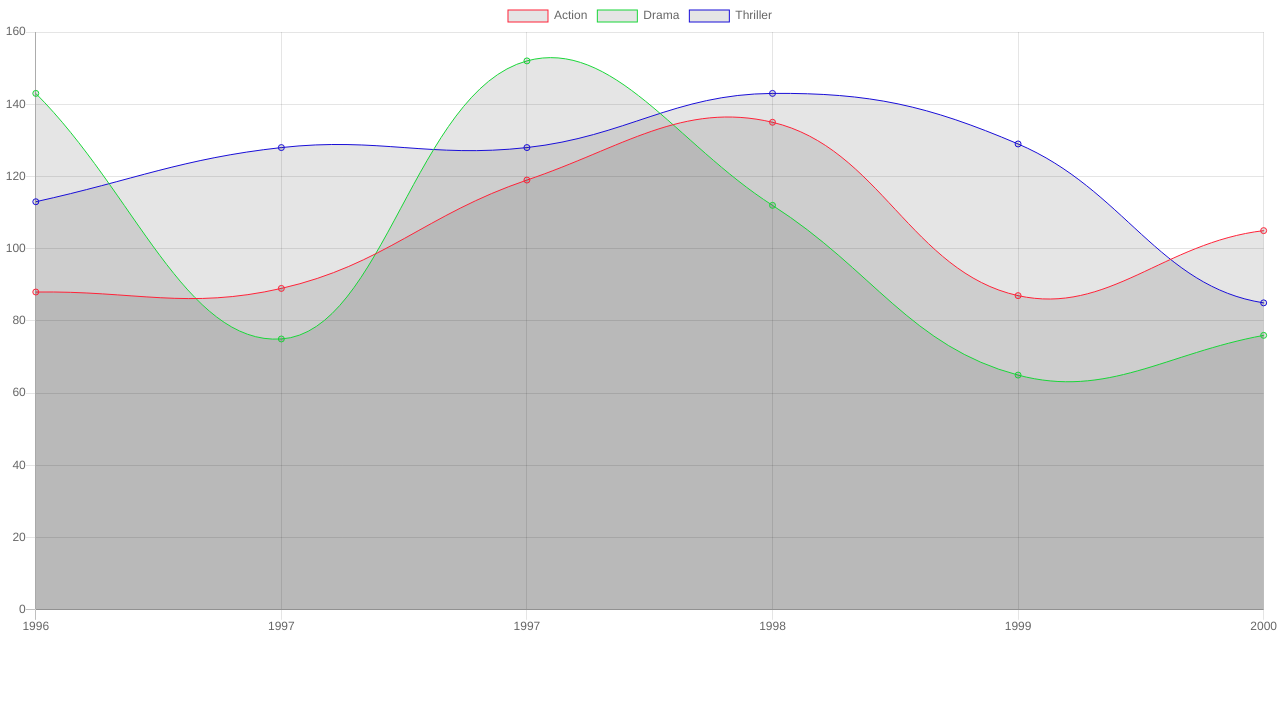
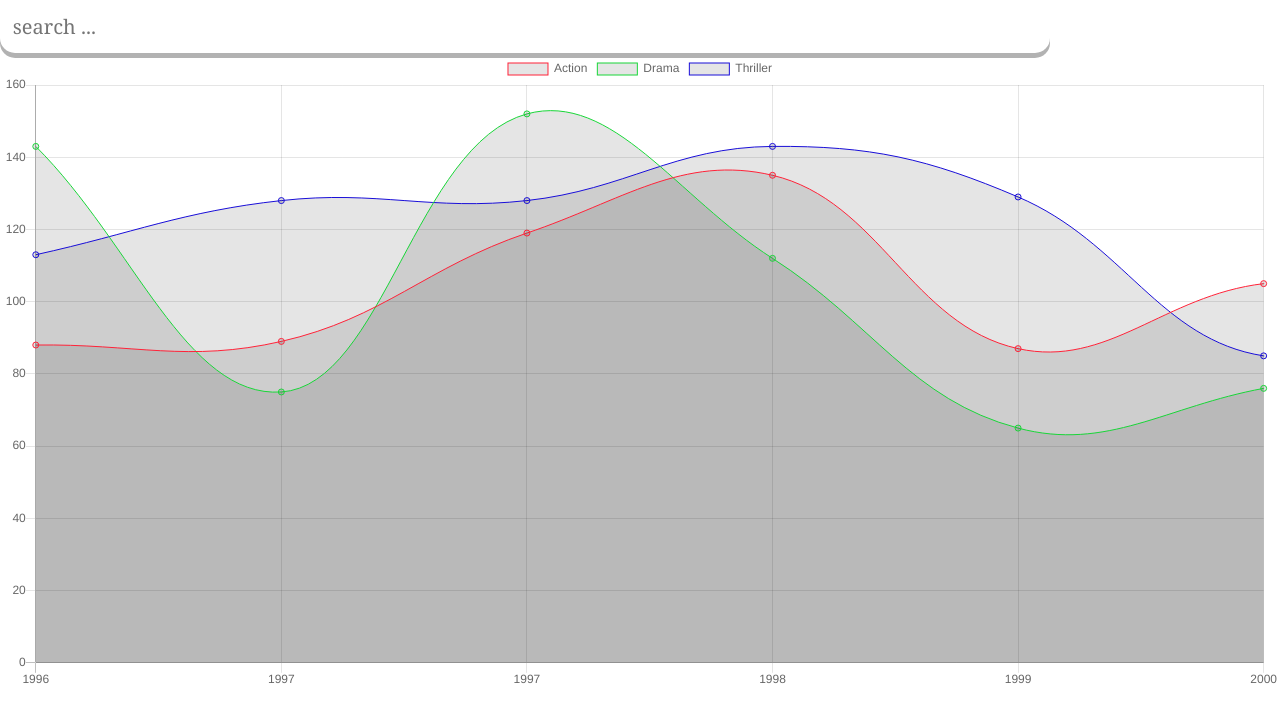
Before and after one commit to Hack-Your-Own-Holmes/word-trends, a React (Create React App) app in the folder frontend/: page / in a window 1280 px wide. Shown: the top 722 px of the page. Built offline with nearby package versions, Linux system fonts and the light colour scheme.

Commit message:
SearchBar

```diff
--- a/frontend/src/App.js
+++ b/frontend/src/App.js
@@ -1,14 +1,16 @@
 import React from "react";
 // import logo from "./logo.svg";
 import LineChart from "./components/LineChart";
+import SearchBar from "./components/SearchBar";
 import "./App.css";
 
 function App() {
-	return (
-		<div className='App'>
-			<LineChart />
-		</div>
-	);
+  return (
+    <div className="App">
+      <SearchBar />
+      <LineChart />
+    </div>
+  );
 }
 
 export default App;
--- /dev/null
+++ b/frontend/src/SearchBar.css
@@ -0,0 +1,29 @@
+* {
+  font-family: Georgia, "Times New Roman", Times, serif;
+}
+
+.search-box {
+  width: 100%;
+  margin: 0 0 75;
+}
+
+.search-box .search-bar {
+  display: block;
+  width: 80%;
+  padding: 1%;
+  border: none;
+  outline: none;
+
+  border-radius: 0px 0px 15px 15px;
+
+  box-shadow: 0px 5px rgba(0, 0, 0, 0.3);
+
+  color: #31313133;
+  font-size: 20px;
+
+  transition: 0.4s ease;
+}
+
+.seach-box .seach-bar:focus {
+  background-color: rgba(255, 255, 255, 0.75);
+}
--- /dev/null
+++ b/frontend/src/components/SearchBar.js
@@ -0,0 +1,23 @@
+import React from "react";
+import "../SearchBar.css";
+
+export default class SearchBar extends React.Component {
+  constructor(props) {
+    super(props);
+  }
+  render() {
+    return (
+      <div>
+        <main>
+          <div className="search-box">
+            <input
+              type="text"
+              className="search-bar"
+              placeholder="search ..."
+            />
+          </div>
+        </main>
+      </div>
+    );
+  }
+}
--- a/frontend/src/index.css
+++ b/frontend/src/index.css
@@ -1,13 +1,17 @@
 body {
   margin: 0;
-  font-family: -apple-system, BlinkMacSystemFont, 'Segoe UI', 'Roboto', 'Oxygen',
-    'Ubuntu', 'Cantarell', 'Fira Sans', 'Droid Sans', 'Helvetica Neue',
+  font-family: -apple-system, BlinkMacSystemFont, "Segoe UI", "Roboto", "Oxygen",
+    "Ubuntu", "Cantarell", "Fira Sans", "Droid Sans", "Helvetica Neue",
     sans-serif;
   -webkit-font-smoothing: antialiased;
   -moz-osx-font-smoothing: grayscale;
 }
 
 code {
-  font-family: source-code-pro, Menlo, Monaco, Consolas, 'Courier New',
+  font-family: source-code-pro, Menlo, Monaco, Consolas, "Courier New",
     monospace;
 }
+
+SearchBar {
+  text-align: center;
+}
```
